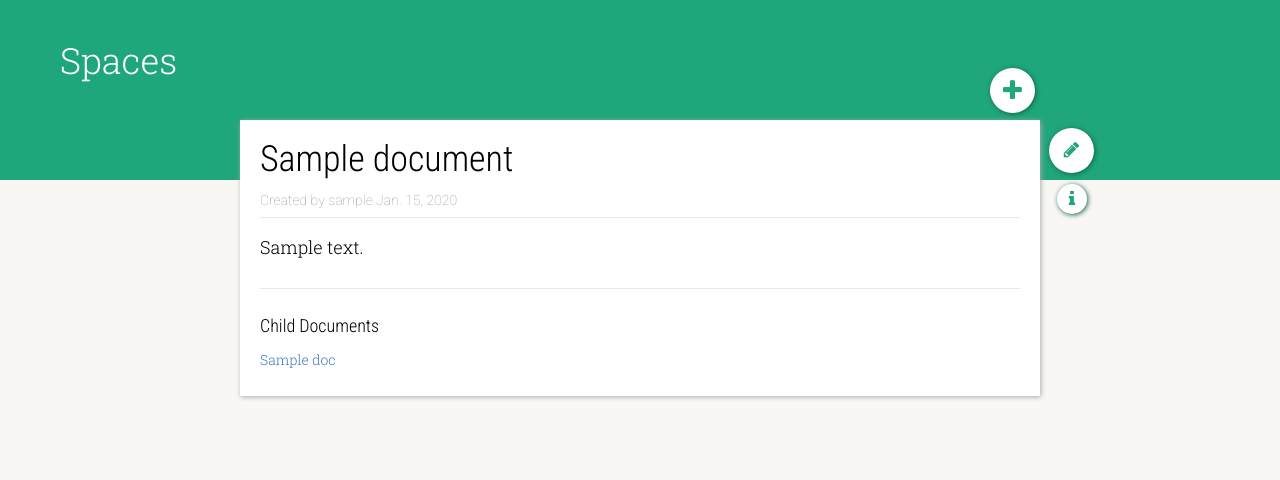
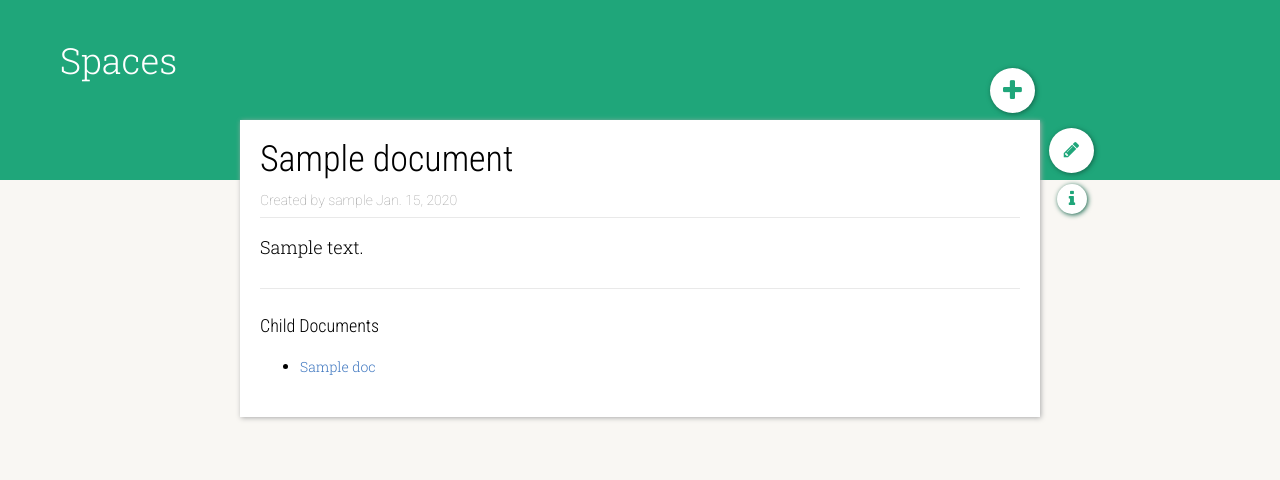
Before and after one commit to jgillick/Spaces, a Django app: template spaces/templates/spaces/document/view.html in a window 1280 px wide. Shown: the top 480 px of the page. Run offline with Django 3.2, Linux system fonts and the light colour scheme; the template is opened without the code that fills it: most values are stand-ins (such as "Sample title", 1, 10 or a date in 2020); some libraries are stand-ins or nearby versions; some web fonts are replaced.

Commit message:
Remove reset, so docuents can use the default browser styling

```diff
--- a/spaces/static/spaces/css/main.css
+++ b/spaces/static/spaces/css/main.css
@@ -40,7 +40,7 @@ body.loaded > header ul.page li.slide-in a, body.loaded > header ul.page li.slid
 article > header { margin: 0; padding: 0 0 5px; border-bottom: 1px solid #e9e9e9; }
 article > header h1 { margin: 0; }
 article > header p.meta { font-size: 14px; color: #999; margin: 0; font-family: 'Roboto'; font-weight: 200; }
-article > header .breadcrumbs { position: absolute; top: -1.7em; left: 0; right: 0; height: 1.5em; overflow: hidden; font-family: Roboto; font-size: 12px; color: #fff; }
+article > header .breadcrumbs { position: absolute; top: -1.7em; left: 0; right: 0; height: 1.5em; padding: 0; margin: 0; overflow: hidden; font-family: Roboto; font-size: 12px; color: #fff; list-style-type: none; }
 article > header .breadcrumbs li { display: inline-block; }
 article > header .breadcrumbs li:after { content: "/"; }
 article > header .breadcrumbs a:link, article > header .breadcrumbs a:visited { color: #fff; }
--- a/spaces/static/spaces/css/reset.css
+++ /dev/null
@@ -1,48 +0,0 @@
-/* http://meyerweb.com/eric/tools/css/reset/
-   v2.0 | 20110126
-   License: none (public domain)
-*/
-
-html, body, div, span, applet, object, iframe,
-h1, h2, h3, h4, h5, h6, p, blockquote, pre,
-a, abbr, acronym, address, big, cite, code,
-del, dfn, em, img, ins, kbd, q, s, samp,
-small, strike, strong, sub, sup, tt, var,
-b, u, i, center,
-dl, dt, dd, ol, ul, li,
-fieldset, form, label, legend,
-table, caption, tbody, tfoot, thead, tr, th, td,
-article, aside, canvas, details, embed,
-figure, figcaption, footer, header, hgroup,
-menu, nav, output, ruby, section, summary,
-time, mark, audio, video {
-  margin: 0;
-  padding: 0;
-  border: 0;
-  font-size: 100%;
-  font: inherit;
-  vertical-align: baseline;
-}
-/* HTML5 display-role reset for older browsers */
-article, aside, details, figcaption, figure,
-footer, header, hgroup, menu, nav, section {
-  display: block;
-}
-body {
-  line-height: 1;
-}
-ol, ul {
-  list-style: none;
-}
-blockquote, q {
-  quotes: none;
-}
-blockquote:before, blockquote:after,
-q:before, q:after {
-  content: '';
-  content: none;
-}
-table {
-  border-collapse: collapse;
-  border-spacing: 0;
-}
--- a/spaces/static/spaces/sass/main.scss
+++ b/spaces/static/spaces/sass/main.scss
@@ -205,10 +205,13 @@ article {
     left: 0;
     right: 0;
     height: 1.5em;
+    padding: 0;
+    margin: 0;
     overflow: hidden;
     font-family: Roboto;
     font-size: 12px;
     color: #fff;
+    list-style-type: none;
 
     li {
       display: inline-block;
--- a/spaces/templates/spaces/layout.html
+++ b/spaces/templates/spaces/layout.html
@@ -17,7 +17,6 @@
   <script>hljs.initHighlightingOnLoad();</script>
 
   {# Our CSS/JS #}
-  <link href="{% static 'spaces/css/reset.css' %}" rel='stylesheet' type='text/css'  />
   <link href="{% static 'spaces/css/main.css' %}" rel='stylesheet' type='text/css'  />
   <script src="{% static 'spaces/js/main.js' %}"></script>
 </head>
```
Also changed, not shown: 1 other file.
